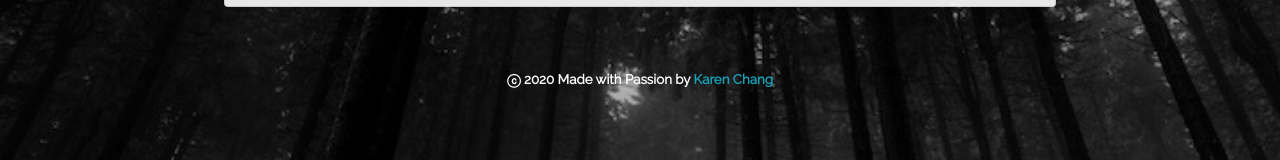
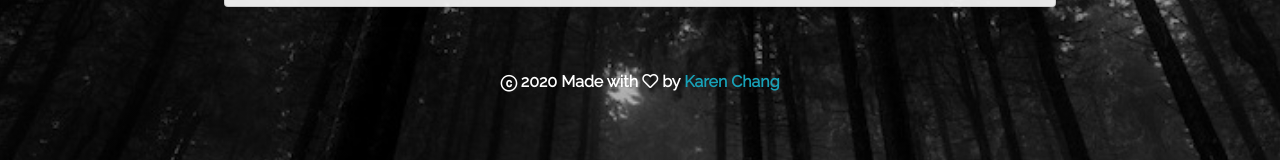
Before and after one commit to karen-developer/react-random-quote-machine, a React (Create React App) app: page / in a window 1280 px wide. Shown: the part 538-698 px from the top of the page. Built offline with nearby package versions, Linux system fonts and the light colour scheme.

Commit message:
update css

```diff
--- a/src/components/Footer.js
+++ b/src/components/Footer.js
@@ -5,7 +5,7 @@ function Footer() {
   return (
     <footer className="text-white font-weight-bold text-center p-3">
       <p>
-        ⓒ {year} Made with Passion by{" "}
+        ⓒ {year} Made with <i class="far fa-heart"></i> by{" "}
         <a href="https://karen-developer.com" target="_blank">
           <span className="text-info font-weight-bold text-decoration-none">Karen Chang</span>
         </a>
--- a/src/index.css
+++ b/src/index.css
@@ -10,10 +10,6 @@ body {
   height: 100vh;
 }
 
-p {
-  font-size: smaller;
-}
-
 .card {
   margin: 25% auto;
   opacity: 0.9;
```
